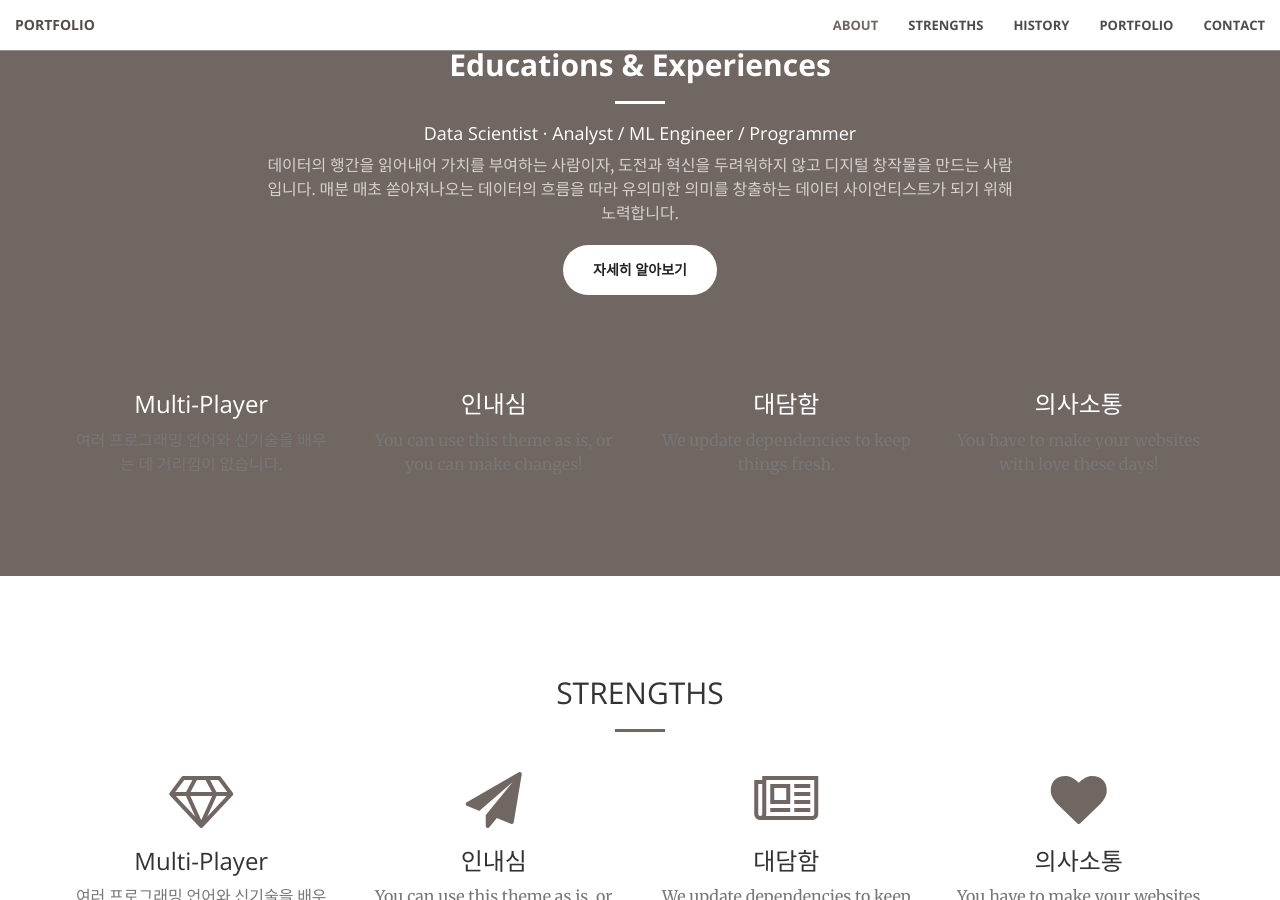
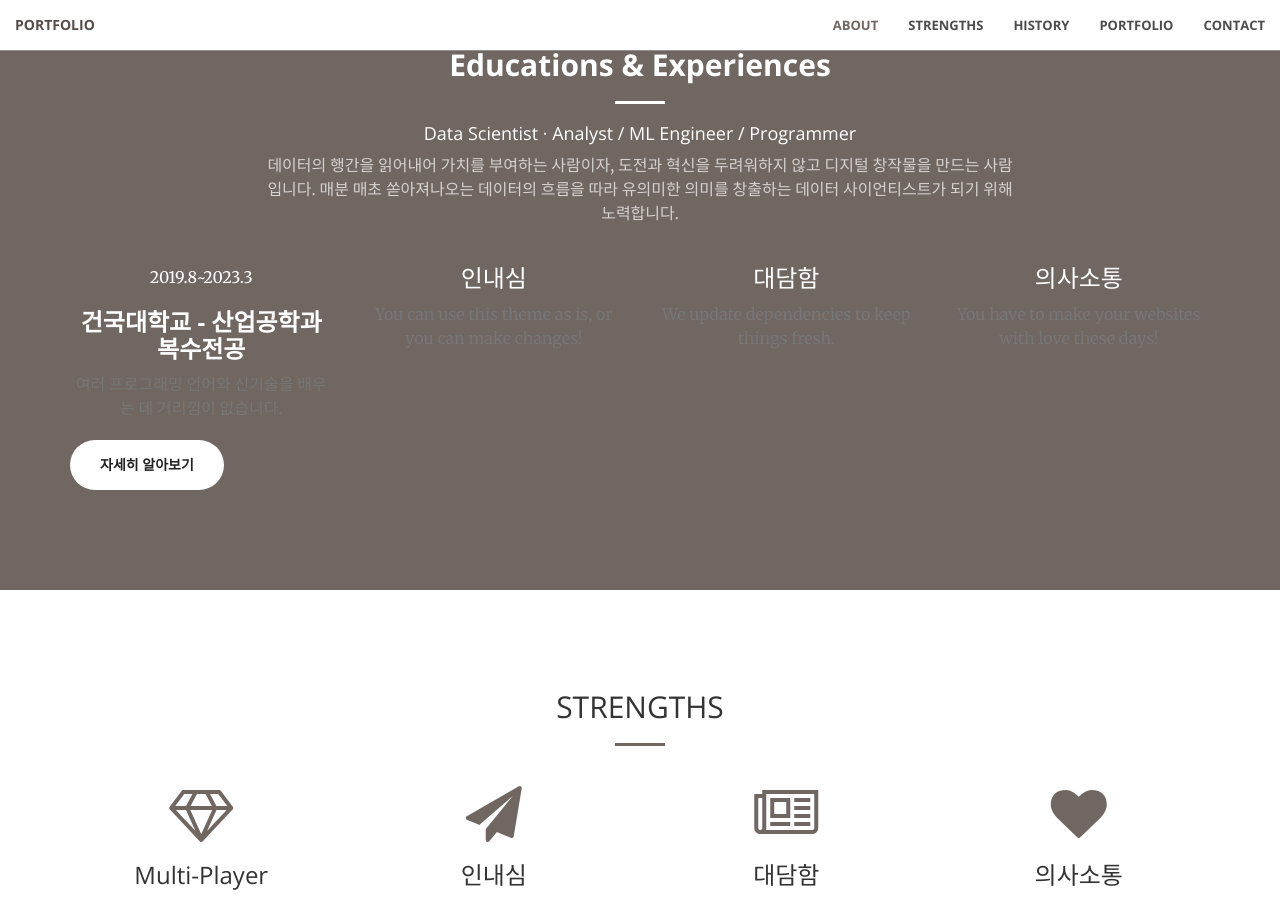
Before and after one commit to ymdev2023/ymdev2023.github.io, a Jekyll site: the page built from index.html, in a window 1280 px wide and 900 px high, scrolled down 1864 px. Built offline with Jekyll 4.4.1, drawn with Linux system fonts in a browser that asks for light colours.

Commit message:
Update education-experience.html

```diff
--- a/_includes/education-experience.html
+++ b/_includes/education-experience.html
@@ -8,8 +8,6 @@
                 <hr class="light">
                 <h4> Data Scientist · Analyst / ML Engineer / Programmer </h4>
                 <p class="text-faded">데이터의 행간을 읽어내어 가치를 부여하는 사람이자, 도전과 혁신을 두려워하지 않고 디지털 창작물을 만드는 사람입니다. 매분 매초 쏟아져나오는 데이터의 흐름을 따라 유의미한 의미를 창출하는 데이터 사이언티스트가 되기 위해 노력합니다.</p>
-                <p></p>
-                <a href="https://www.notion.so/codingym/Yoon-myung-Kim-cb3b5350ffe54b6a9ad2f94b7eff68e3?pvs=4" class="btn btn-default btn-xl wow tada" target="_blank">자세히 알아보기</a>
             </div>
 
         </div>
@@ -18,32 +16,31 @@
         <div class="row">
             <div class="col-lg-3 col-md-6 text-center">
                 <div class="service-box">
-                    <i class="fa fa-4x fa-diamond wow bounceIn text-primary"></i>
-                    <h3>Multi-Player</h3>
+                    <p>2019.8~2023.3</p>
+                    <h3><b>건국대학교 - 산업공학과 복수전공</b></h3>
                     <p class="text-muted">여러 프로그래밍 언어와 신기술을 배우는 데 거리낌이 없습니다.</p>
                 </div>
             </div>
             <div class="col-lg-3 col-md-6 text-center">
                 <div class="service-box">
-                    <i class="fa fa-4x fa-paper-plane wow bounceIn text-primary" data-wow-delay=".1s"></i>
                     <h3>인내심</h3>
                     <p class="text-muted">You can use this theme as is, or you can make changes!</p>
                 </div>
             </div>
             <div class="col-lg-3 col-md-6 text-center">
                 <div class="service-box">
-                    <i class="fa fa-4x fa-newspaper-o wow bounceIn text-primary" data-wow-delay=".2s"></i>
                     <h3>대담함</h3>
                     <p class="text-muted">We update dependencies to keep things fresh.</p>
                 </div>
             </div>
             <div class="col-lg-3 col-md-6 text-center">
                 <div class="service-box">
-                    <i class="fa fa-4x fa-heart wow bounceIn text-primary" data-wow-delay=".3s"></i>
                     <h3>의사소통</h3>
                     <p class="text-muted">You have to make your websites with love these days!</p>
                 </div>
             </div>
         </div>
+            <p></p>
+                <a href="https://www.notion.so/codingym/Yoon-myung-Kim-cb3b5350ffe54b6a9ad2f94b7eff68e3?pvs=4" class="btn btn-default btn-xl wow tada" target="_blank">자세히 알아보기</a>
     </div>
 </section>
```
